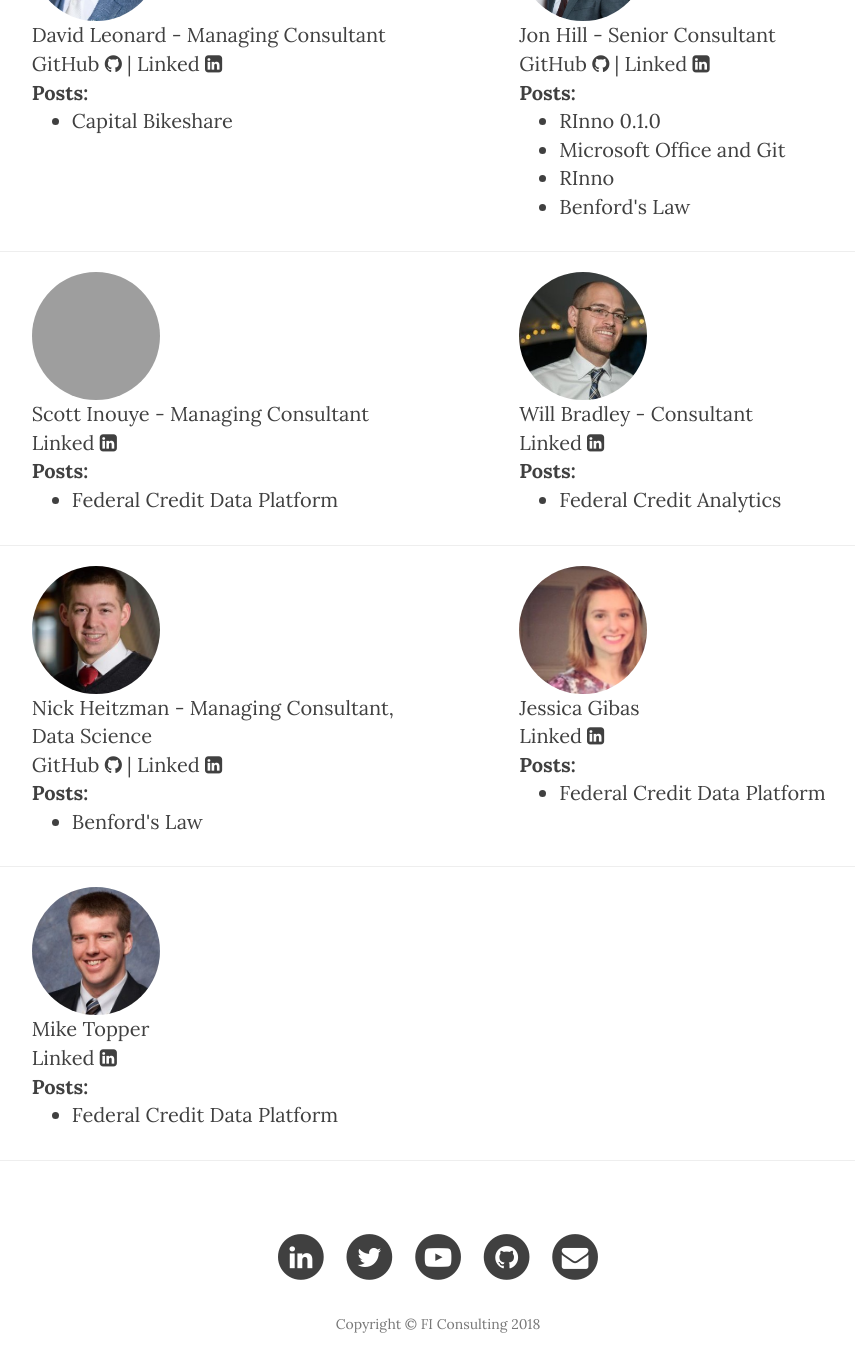
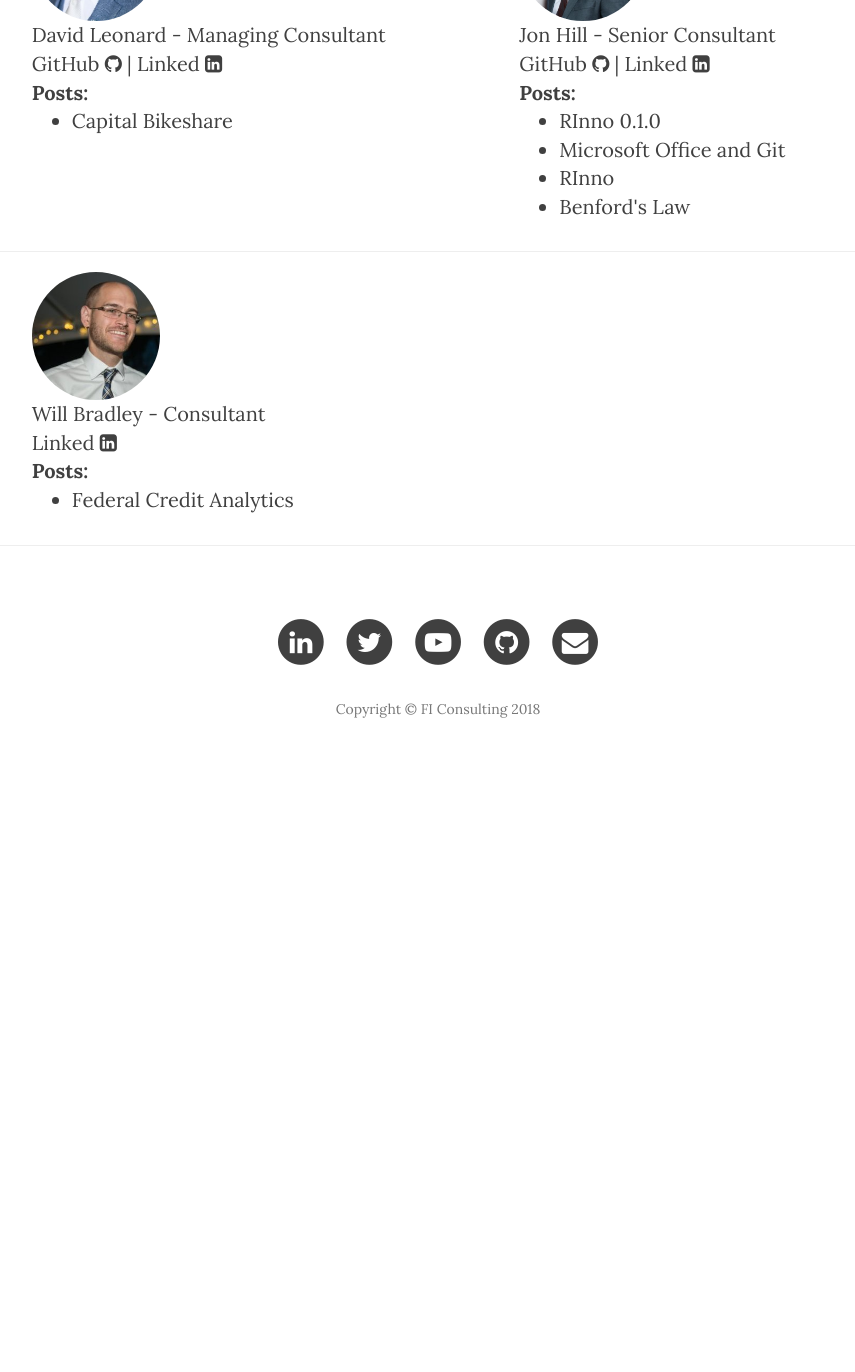
Before and after one commit to ficonsulting/filabs, a Jekyll site: the page built from authors.html, in a window 1280 px wide and 1400 px high, scrolled down 605 px. Shown: the top 1372 px of the window, without its empty margins (217-1072 px from the left). Built offline with Jekyll 4.4.1, drawn with Linux system fonts in a browser that asks for light colours; nearby versions of some CDN libraries; comment, search, counter and statistics services are not loaded; after the commit the page ends 1390 px from its top, so only the background shows below that; grey boxes are pictures that could not be loaded.

Commit message:
remove CDP post (the app was taken down) and corresponding authors

```diff
--- a/_data/authors.yml
+++ b/_data/authors.yml
@@ -17,15 +17,6 @@ jon_hill:
   github: https://github.com/Dripdrop12
   pic: /img/authors/jon_hill.jpg
 
-scott_inouye:
-  id: scott_inouye
-  name: Scott Inouye
-  title: Managing Consultant
-  email: inouye@ficonsulting.com
-  linkedin: https://www.linkedin.com/in/scott-inouye-9654235/
-  pic: /img/authors/scott_inouye.jpg
-
-
 will_bradley:
     id: will_bradley
     name: Will Bradley
@@ -33,24 +24,3 @@ will_bradley:
     email: bradley@ficonsulting.com
     linkedin: https://www.linkedin.com/in/will-bradley-55b13067/
     pic: /img/authors/will_bradley.jpg
-
-nick_heitzman:
-  id: nick_heitzman
-  name: Nick Heitzman
-  title: Managing Consultant, Data Science
-  email: heitzman@ficonsulting.com
-  linkedin: https://www.linkedin.com/in/nick-heitzman/
-  github: https://github.com/NickDoesData
-  pic: /img/authors/nick_heitzman.jpg
-
-jessica_gibas:
-  id: jessica_gibas
-  name: Jessica Gibas
-  linkedin: https://www.linkedin.com/in/jessica-gibas-71268310/
-  pic: /img/authors/jessica_gibas.jpg
-
-mike_topper:
-  id: mike_topper
-  name: Mike Topper
-  linkedin: https://www.linkedin.com/in/mike-topper-9083b88/
-  pic: /img/authors/mike_topper.jpg
--- a/_posts/2014-06-10-cdp.markdown
+++ /dev/null
@@ -1,13 +0,0 @@
----
-layout:     external
-tags:	[Federal Credit, Data Visualization, FOIA, FI Consulting, FI Labs, Capitol Area Data Science]
-title:      "Federal Credit Data Platform"
-subtitle:   "A repository of all Federal Credit data obtained through FOIA requests."
-date:       2016-06-10 12:00:00
-authors:
-  - jessica_gibas
-  - scott_inouye
-  - mike_topper
-external_url: http://ficdpanalysisdev.azurewebsites.net/
-permalink: /:title
----
--- a/_posts/2014-07-01-bikeshare.markdown
+++ b/_posts/2014-07-01-bikeshare.markdown
@@ -1,13 +1,13 @@
 ---
 layout:     post
-tags: R
+tags:       R
 title:      "Capital Bikeshare"
 subtitle:   "Visualizing Washington DC biking activity"
 date:       2016-11-17 12:00:00
 authors:    david_leonard
 header-img: "img/bike.jpg"
-permalink: /:title
-comments: true
+permalink:  /:title
+comments:   true
 ---
 
 <p>Capital Bikeshare has provided almost 15 million bike rides across the greater Washington, DC, area over the six years it has been in existence.  That's a lot of happy commuters and tourists avoiding the gnarly DC traffic and the depths of the Washington Metro.</p>
```
